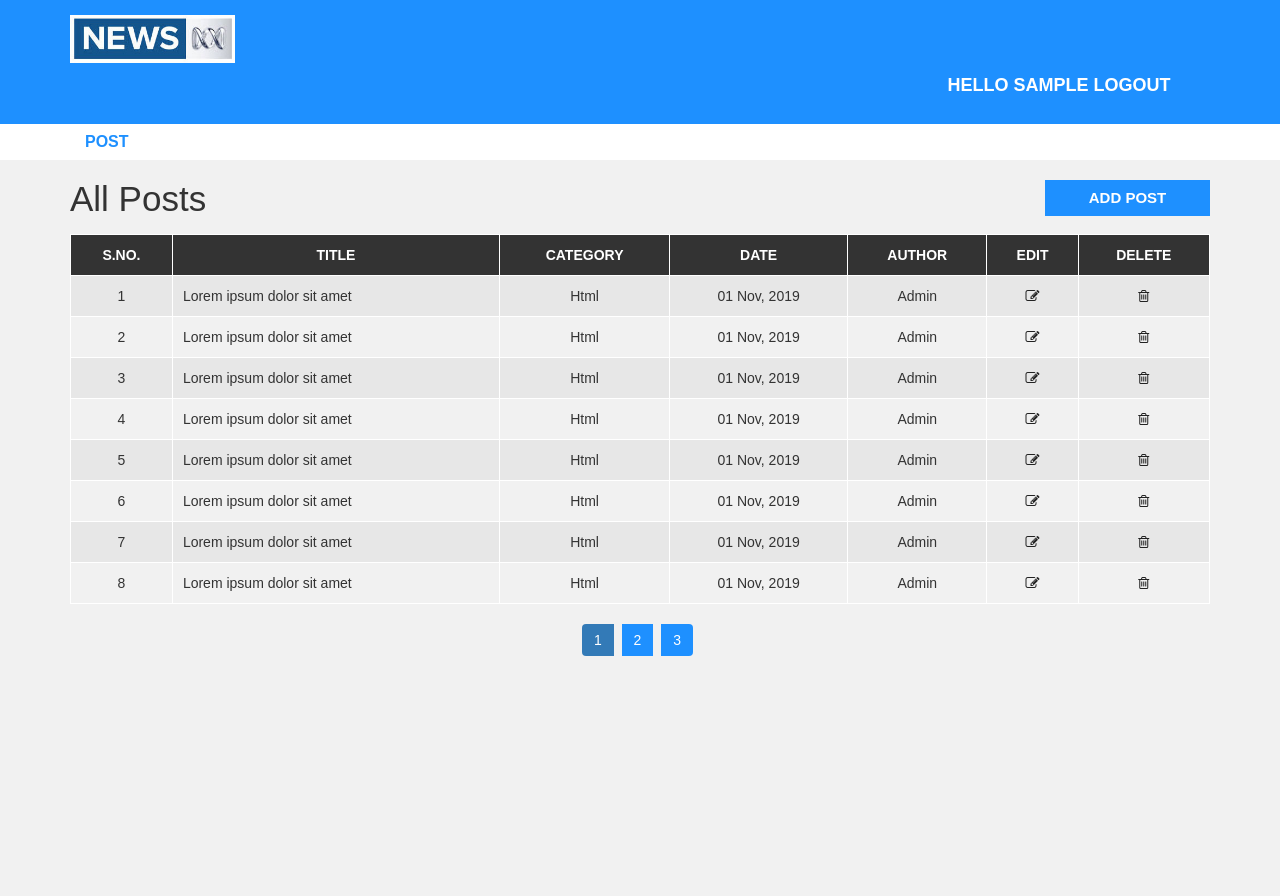
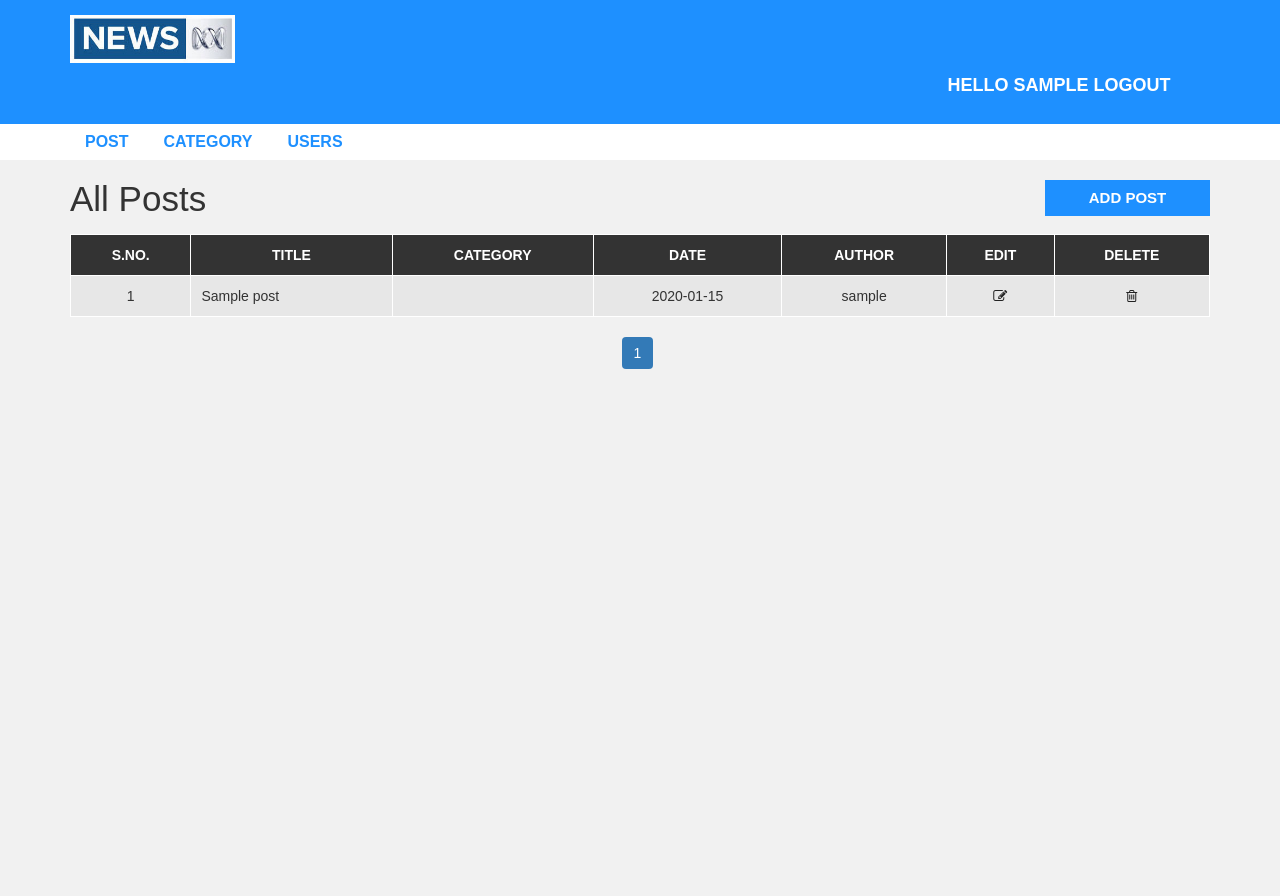
Before and after one commit to sadathimel/news-site, a PHP site: page /news-site/admin/post.php?page=1 in a window 1280 px wide. Shown: the top 896 px of the page. Run offline with PHP 8.4, Linux system fonts and the light colour scheme; the visitor is signed in with stand-in values (Sample User, id 1); tables that the repository leaves empty hold one stand-in row (values such as "Sample post").

Commit message:
news project add and show post

```diff
--- a/admin/post.php
+++ b/admin/post.php
@@ -9,6 +9,36 @@
                   <a class="add-new" href="add-post.php">add post</a>
               </div>
               <div class="col-md-12">
+                <?php
+                  include "config.php";
+                  $limit = 3;
+
+                  if (isset($_GET['page'])) {
+                    $page = $_GET['page'];
+                  }else{
+                    $page = 1;
+                  }
+                  $offset = ($page - 1) * $limit;
+
+                  if ($_SESSION["user_role"] == '1') {
+                    $sql = "SELECT * FROM post
+                  LEFT JOIN category ON post.category = category.category_id
+                  LEFT JOIN user ON post.author = user.user_id
+                  ORDER BY post.post_id DESC LIMIT {$offset},{$limit}";
+
+                  }elseif($_SESSION["user_role"] == 0){
+                    $sql = "SELECT * FROM post
+                  LEFT JOIN category ON post.category = category.category_id
+                  LEFT JOIN user ON post.author = user.user_id
+                  WHERE post.author = {$_SESSION['user_id']}
+                  ORDER BY post.post_id DESC LIMIT {$offset},{$limit}";
+
+                  }
+
+                  $result = mysqli_query($conn,$sql) or die("Query Faild.");
+                  if (mysqli_num_rows($result) > 0) {
+
+                ?>
                   <table class="content-table">
                       <thead>
                           <th>S.No.</th>
@@ -20,85 +50,50 @@
                           <th>Delete</th>
                       </thead>
                       <tbody>
+                        <?php while ($row = mysqli_fetch_assoc($result)) {?>
                           <tr>
-                              <td class='id'>1</td>
-                              <td>Lorem ipsum dolor sit amet</td>
-                              <td>Html</td>
-                              <td>01 Nov, 2019</td>
-                              <td>Admin</td>
-                              <td class='edit'><a href='update-post.php'><i class='fa fa-edit'></i></a></td>
-                              <td class='delete'><a href='delete-post.php'><i class='fa fa-trash-o'></i></a></td>
+                              <td class='id'><?php echo $row['post_id']; ?></td>
+                              <td><?php echo $row['title']; ?></td>
+                              <td><?php echo $row['category_name']; ?></td>
+                              <td><?php echo $row['post_date']; ?></td>
+                              <td><?php echo $row['username']; ?></td>
+                              <td class='edit'><a href='update-post.php?id=<?php echo $row['post_id']; ?>'><i class='fa fa-edit'></i></a></td>
+                              <td class='delete'><a href='delete-post.php?id=<?php echo $row['post_id']; ?>'><i class='fa fa-trash-o'></i></a></td>
                           </tr>
-                          <tr>
-                              <td class='id'>2</td>
-                              <td>Lorem ipsum dolor sit amet</td>
-                              <td>Html</td>
-                              <td>01 Nov, 2019</td>
-                              <td>Admin</td>
-                              <td class='edit'><a href='update-post.php'><i class='fa fa-edit'></i></a></td>
-                              <td class='delete'><a href='delete-post.php'><i class='fa fa-trash-o'></i></a></td>
-                          </tr>
-                          <tr>
-                              <td class='id'>3</td>
-                              <td>Lorem ipsum dolor sit amet</td>
-                              <td>Html</td>
-                              <td>01 Nov, 2019</td>
-                              <td>Admin</td>
-                              <td class='edit'><a href='update-post.php'><i class='fa fa-edit'></i></a></td>
-                              <td class='delete'><a href='delete-post.php'><i class='fa fa-trash-o'></i></a></td>
-                          </tr>
-                          <tr>
-                              <td class='id'>4</td>
-                              <td>Lorem ipsum dolor sit amet</td>
-                              <td>Html</td>
-                              <td>01 Nov, 2019</td>
-                              <td>Admin</td>
-                              <td class='edit'><a href='update-post.php'><i class='fa fa-edit'></i></a></td>
-                              <td class='delete'><a href='delete-post.php'><i class='fa fa-trash-o'></i></a></td>
-                          </tr>
-                          <tr>
-                              <td class='id'>5</td>
-                              <td>Lorem ipsum dolor sit amet</td>
-                              <td>Html</td>
-                              <td>01 Nov, 2019</td>
-                              <td>Admin</td>
-                              <td class='edit'><a href='update-post.php'><i class='fa fa-edit'></i></a></td>
-                              <td class='delete'><a href='delete-post.php'><i class='fa fa-trash-o'></i></a></td>
-                          </tr>
-                          <tr>
-                              <td class='id'>6</td>
-                              <td>Lorem ipsum dolor sit amet</td>
-                              <td>Html</td>
-                              <td>01 Nov, 2019</td>
-                              <td>Admin</td>
-                              <td class='edit'><a href='update-post.php'><i class='fa fa-edit'></i></a></td>
-                              <td class='delete'><a href='delete-post.php'><i class='fa fa-trash-o'></i></a></td>
-                          </tr>
-                          <tr>
-                              <td class='id'>7</td>
-                              <td>Lorem ipsum dolor sit amet</td>
-                              <td>Html</td>
-                              <td>01 Nov, 2019</td>
-                              <td>Admin</td>
-                              <td class='edit'><a href='update-post.php'><i class='fa fa-edit'></i></a></td>
-                              <td class='delete'><a href='delete-post.php'><i class='fa fa-trash-o'></i></a></td>
-                          </tr>
-                          <tr>
-                              <td class='id'>8</td>
-                              <td>Lorem ipsum dolor sit amet</td>
-                              <td>Html</td>
-                              <td>01 Nov, 2019</td>
-                              <td>Admin</td>
-                              <td class='edit'><a href='update-post.php'><i class='fa fa-edit'></i></a></td>
-                              <td class='delete'><a href='delete-post.php'><i class='fa fa-trash-o'></i></a></td>
-                          </tr>
+                          <?php } ?>
                       </tbody>
                   </table>
-                  <ul class='pagination admin-pagination'>
-                      <li class="active"><a>1</a></li>
-                      <li><a>2</a></li>
-                      <li><a>3</a></li>
-                  </ul>
+                  <?php
+              }
+
+              $sql = "SELECT * FROM post ";
+              $result1 = mysqli_query($conn, $sql) or die("Query");
+
+              if (mysqli_num_rows($result1) > 0) {
+                $total_records = mysqli_num_rows($result1);
+
+                $total_page = ceil($total_records / $limit);
+
+                echo '<ul class="pagination admin-pagination">';
+                if ($page > 1) {
+                  echo '<li><a href="post.php?page='.($page -1).'">Prev</a></li>';
+                }
+
+                for($i = 1; $i <= $total_page; $i++){
+                  if ($i == $page) {
+                    $active = "active";
+                  }else{
+                    $active = "";
+                  }
+                  echo '<li class = "'.$active.'"><a href="post.php?page='.$i.'">'.$i.'</a></li>';
+                }
+                 if ($total_page > $page) {
+                  echo '<li><a href="post.php?page='.($page + 1).'">Next</a></li>';
+                }
+                echo '</ul>';
+              }
+                ?>
+
               </div>
           </div>
       </div>
```
Also changed, not shown: admin/add-post.php (+14 -2 lines), admin/save-post.php (added, +49 -0 lines), admin/upload/10369184_576406689139793_7676862281875104971_n.jpg (added), admin/upload/Screenshot_2.png (added), admin/upload/himel.jpg (added), admin/upload/html5_cheat_sheet_tags.png (added).
